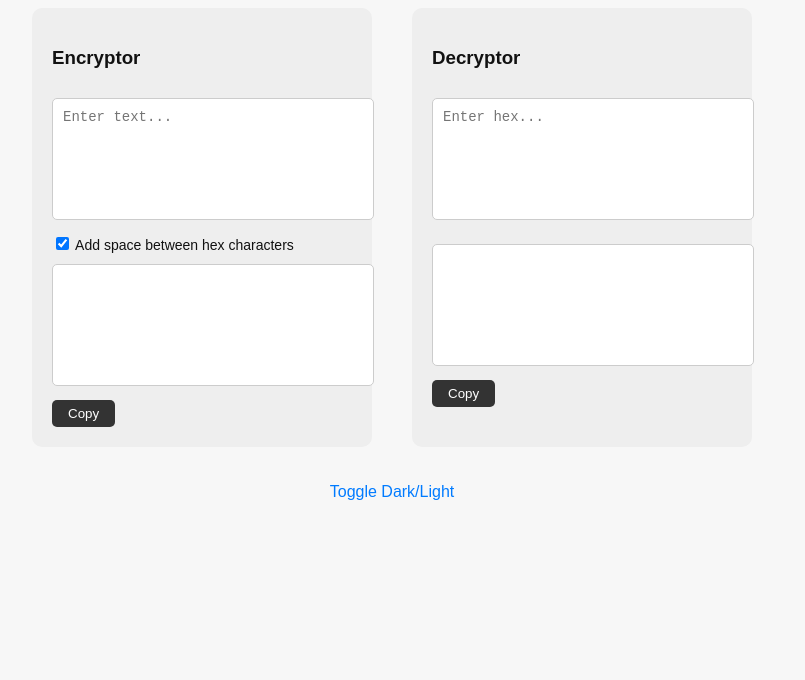
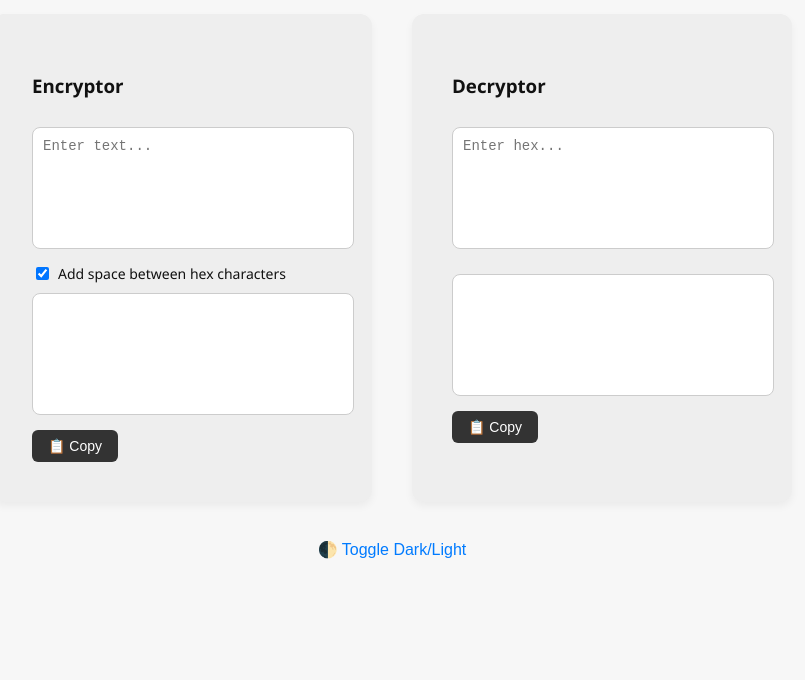
Before and after one commit to ayushisonline/Password-Encryptor, a plain HTML site: page index.html in a window 1280 px wide. Shown: the part 120-800 px from the top of the page, without its empty margins (248-1053 px from the left). Drawn offline with Linux system fonts and the light colour scheme.

Commit message:
Update index.html

```diff
--- a/index.html
+++ b/index.html
@@ -3,44 +3,59 @@
 <head>
   <meta charset="UTF-8" />
   <meta name="viewport" content="width=device-width, initial-scale=1.0"/>
-  <title>Password Manager</title>
+  <title>Encrypter</title>
   <style>
+    :root {
+      --bg-light: #f7f7f7;
+      --bg-dark: #121212;
+      --text-light: #111;
+      --text-dark: #f1f1f1;
+      --panel-light: #eee;
+      --panel-dark: #1f1f1f;
+      --btn: #333;
+      --btn-hover: #555;
+    }
+
     body {
-      font-family: Arial, sans-serif;
+      font-family: 'Segoe UI', sans-serif;
       margin: 0;
       padding: 40px;
       display: flex;
       flex-direction: column;
       align-items: center;
-      background-color: #f7f7f7;
+      background-color: var(--bg-light);
+      color: var(--text-light);
       transition: background-color 0.3s, color 0.3s;
-      color: #111;
     }
 
     body.dark {
-      background-color: #121212;
-      color: #f1f1f1;
+      background-color: var(--bg-dark);
+      color: var(--text-dark);
     }
 
     h1 {
       margin-bottom: 30px;
+      font-size: 2rem;
     }
 
     .container {
       display: flex;
+      flex-wrap: wrap;
       gap: 40px;
+      justify-content: center;
     }
 
     .panel {
-      background-color: #eee;
-      padding: 20px;
-      border-radius: 10px;
+      background-color: var(--panel-light);
+      padding: 40px;
+      border-radius: 12px;
       width: 300px;
+      box-shadow: 0 4px 8px rgba(0,0,0,0.05);
       transition: background-color 0.3s;
     }
 
     body.dark .panel {
-      background-color: #1f1f1f;
+      background-color: var(--panel-dark);
     }
 
     textarea {
@@ -48,7 +63,7 @@
       height: 100px;
       resize: none;
       padding: 10px;
-      border-radius: 5px;
+      border-radius: 8px;
       border: 1px solid #ccc;
       margin-top: 10px;
       margin-bottom: 10px;
@@ -66,56 +81,93 @@
     }
 
     button {
-      padding: 6px 16px;
+      padding: 8px 16px;
       border: none;
-      border-radius: 5px;
+      border-radius: 6px;
       cursor: pointer;
-      background-color: #333;
+      background-color: var(--btn);
       color: #fff;
+      font-weight: 500;
+      font-size: 14px;
       transition: background-color 0.3s;
     }
 
     button:hover {
-      background-color: #555;
+      background-color: var(--btn-hover);
     }
 
     label {
       font-size: 14px;
+      display: flex;
+      align-items: center;
+      gap: 6px;
     }
 
     #toggle-theme {
       margin-top: 30px;
       cursor: pointer;
-      color: #007BFF;
       background: none;
       border: none;
       font-size: 16px;
+      color: #007BFF;
     }
 
     #toggle-theme:hover {
       text-decoration: underline;
     }
+
+    .copy-btn {
+      position: relative;
+      display: inline-block;
+    }
+
+    .copied-msg {
+      position: absolute;
+      top: -24px;
+      left: 50%;
+      transform: translateX(-50%);
+      background: #28a745;
+      color: white;
+      padding: 2px 6px;
+      border-radius: 4px;
+      font-size: 12px;
+      opacity: 0;
+      pointer-events: none;
+      transition: opacity 0.3s;
+    }
+
+    .copy-btn.show-msg .copied-msg {
+      opacity: 1;
+    }
   </style>
 </head>
 <body>
-  <h1>Password Manager</h1>
+  <h1>🔐 Password Manager</h1>
+
   <div class="container">
     <div class="panel">
       <h3>Encryptor</h3>
       <textarea id="textInput" placeholder="Enter text..."></textarea>
       <label><input type="checkbox" id="spaceOption" checked> Add space between hex characters</label>
       <textarea id="hexOutput" readonly></textarea>
-      <button onclick="copyToClipboard('hexOutput')">Copy</button>
+      <div class="copy-btn" id="copyHexWrap">
+        <span class="copied-msg">✅ Copied!</span>
+        <button onclick="copyToClipboard('hexOutput', 'copyHexWrap')">📋 Copy</button>
+      </div>
     </div>
+
     <div class="panel">
       <h3>Decryptor</h3>
       <textarea id="hexInput" placeholder="Enter hex..."></textarea>
       <textarea id="textOutput" readonly></textarea>
-      <button onclick="copyToClipboard('textOutput')">Copy</button>
+      <div class="copy-btn" id="copyTextWrap">
+        <span class="copied-msg">✅ Copied!</span>
+        <button onclick="copyToClipboard('textOutput', 'copyTextWrap')">📋 Copy</button>
+      </div>
     </div>
   </div>
 
-  <button id="toggle-theme" onclick="toggleTheme()">Toggle Dark/Light</button>
+  <button id="toggle-theme" onclick="toggleTheme()">🌓 Toggle Dark/Light</button>
 
   <script>
     const textInput = document.getElementById('textInput');
@@ -150,10 +202,14 @@
       textOutput.value = hexToText(input);
     }
 
-    function copyToClipboard(id) {
+    function copyToClipboard(id, wrapId) {
       const textarea = document.getElementById(id);
+      const wrapper = document.getElementById(wrapId);
       textarea.select();
       document.execCommand('copy');
+
+      wrapper.classList.add('show-msg');
+      setTimeout(() => wrapper.classList.remove('show-msg'), 1500);
     }
 
     function toggleTheme() {
```
